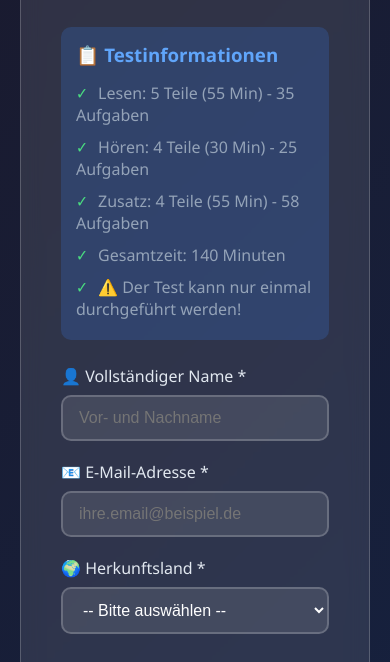
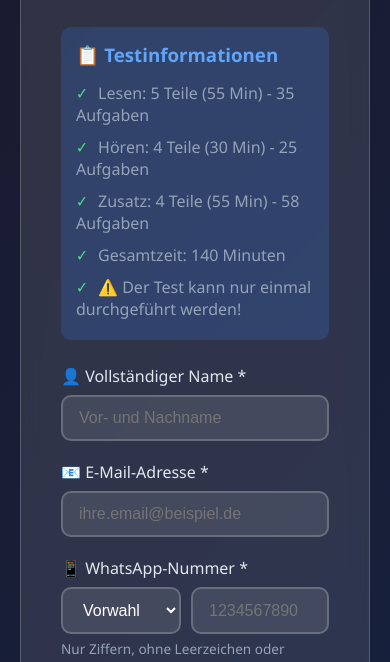
Before and after one commit to eduardbecker045-dev/Telc-B1-B2-Test, a plain HTML site: page index.html in a window 390 px wide. Shown: the part 182-844 px from the top of the page. Drawn offline with Linux system fonts and the light colour scheme.

Commit message:
WhatsApp-Nummer Feld mit Vorwahl zum Registrierungsformular hinzugefügt
FORMULAR:
- Neues Feld: WhatsApp-Nummer mit Vorwahl-Dropdown
- 28 Ländervorwahlen verfügbar (🇩🇪 +49, 🇹🇷 +90, etc.)
- Validierung: 6-15 Ziffern, nur Zahlen
- Position: Nach E-Mail, vor Herkunftsland

VORWAHLEN:
Deutschland (+49), Österreich (+43), Schweiz (+41), Türkei (+90),
Polen (+48), Rumänien (+40), Serbien (+381), Kroatien (+385),
Bosnien (+387), Kosovo (+383), Nordmazedonien (+389), Albanien (+355),
Ukraine (+380), Vietnam (+84), Philippinen (+63), China (+86),
Indien (+91), Indonesien (+62), Iran (+98), Kenia (+254),
Marokko (+212), Syrien (+963), Tunesien (+216), Brasilien (+55),
Kolumbien (+57), Mexiko (+52), Peru (+51)

JAVASCRIPT:
- userData.whatsapp = countryCode + phoneNumber
- result.userWhatsApp hinzugefügt
- Airtable-Integration: "WhatsApp" Feld

AIRTABLE:
- Neues Feld "WhatsApp" manuell hinzugefügt (Single line text)
- Wird automatisch beim Test-Submit gespeichert
- Format: +491234567890 (Vorwahl + Nummer)

```diff
--- a/index.html
+++ b/index.html
@@ -219,6 +219,43 @@
                 <div class="form-group">
                     <label for="userEmail">📧 E-Mail-Adresse *</label>
                     <input type="email" id="userEmail" required placeholder="ihre.email@beispiel.de">
+                </div>
+                <div class="form-group">
+                    <label for="userWhatsApp">📱 WhatsApp-Nummer *</label>
+                    <div style="display: flex; gap: 10px;">
+                        <select id="countryCode" required style="flex: 0 0 120px;">
+                            <option value="">Vorwahl</option>
+                            <option value="+49">🇩🇪 +49</option>
+                            <option value="+43">🇦🇹 +43</option>
+                            <option value="+41">🇨🇭 +41</option>
+                            <option value="+90">🇹🇷 +90</option>
+                            <option value="+48">🇵🇱 +48</option>
+                            <option value="+40">🇷🇴 +40</option>
+                            <option value="+381">🇷🇸 +381</option>
+                            <option value="+385">🇭🇷 +385</option>
+                            <option value="+387">🇧🇦 +387</option>
+                            <option value="+383">🇽🇰 +383</option>
+                            <option value="+389">🇲🇰 +389</option>
+                            <option value="+355">🇦🇱 +355</option>
+                            <option value="+380">🇺🇦 +380</option>
+                            <option value="+84">🇻🇳 +84</option>
+                            <option value="+63">🇵🇭 +63</option>
+                            <option value="+86">🇨🇳 +86</option>
+                            <option value="+91">🇮🇳 +91</option>
+                            <option value="+62">🇮🇩 +62</option>
+                            <option value="+98">🇮🇷 +98</option>
+                            <option value="+254">🇰🇪 +254</option>
+                            <option value="+212">🇲🇦 +212</option>
+                            <option value="+963">🇸🇾 +963</option>
+                            <option value="+216">🇹🇳 +216</option>
+                            <option value="+55">🇧🇷 +55</option>
+                            <option value="+57">🇨🇴 +57</option>
+                            <option value="+52">🇲🇽 +52</option>
+                            <option value="+51">🇵🇪 +51</option>
+                        </select>
+                        <input type="tel" id="userWhatsApp" required placeholder="1234567890" pattern="[0-9]{6,15}" style="flex: 1;">
+                    </div>
+                    <small style="color: #94a3b8; font-size: 0.85em; margin-top: 5px; display: block;">Nur Ziffern, ohne Leerzeichen oder Sonderzeichen</small>
                 </div>
                 <div class="form-group">
                     <label for="userOrigin">🌍 Herkunftsland *</label>
@@ -608,9 +645,12 @@ document.addEventListener('DOMContentLoaded', function() {
     checkPreviousAttempt();
     document.getElementById('registrationForm').addEventListener('submit', function(e) {
         e.preventDefault();
+        const countryCode = document.getElementById('countryCode').value;
+        const phoneNumber = document.getElementById('userWhatsApp').value;
         userData = {
             name: document.getElementById('userName').value,
             email: document.getElementById('userEmail').value,
+            whatsapp: countryCode + phoneNumber,
             origin: document.getElementById('userOrigin').value,
             startTime: new Date().toISOString()
         };
@@ -1096,6 +1136,7 @@ function submitTest() {
     const result = {
         userName: userData.name,
         userEmail: userData.email,
+        userWhatsApp: userData.whatsapp,
         userOrigin: userData.origin,
         completedAt: new Date().toLocaleDateString('de-DE'),
         totalPercent: scores.totalPercent,
@@ -1177,6 +1218,7 @@ async function saveToAirtable(result, scores) {
         fields: {
             "Name": result.userName,
             "Email": result.userEmail,
+            "WhatsApp": result.userWhatsApp,
             "Herkunft": result.userOrigin,
             "Test Datum": new Date().toISOString(),
             "Lesen Punkte": scores.lesen.correct,
```
